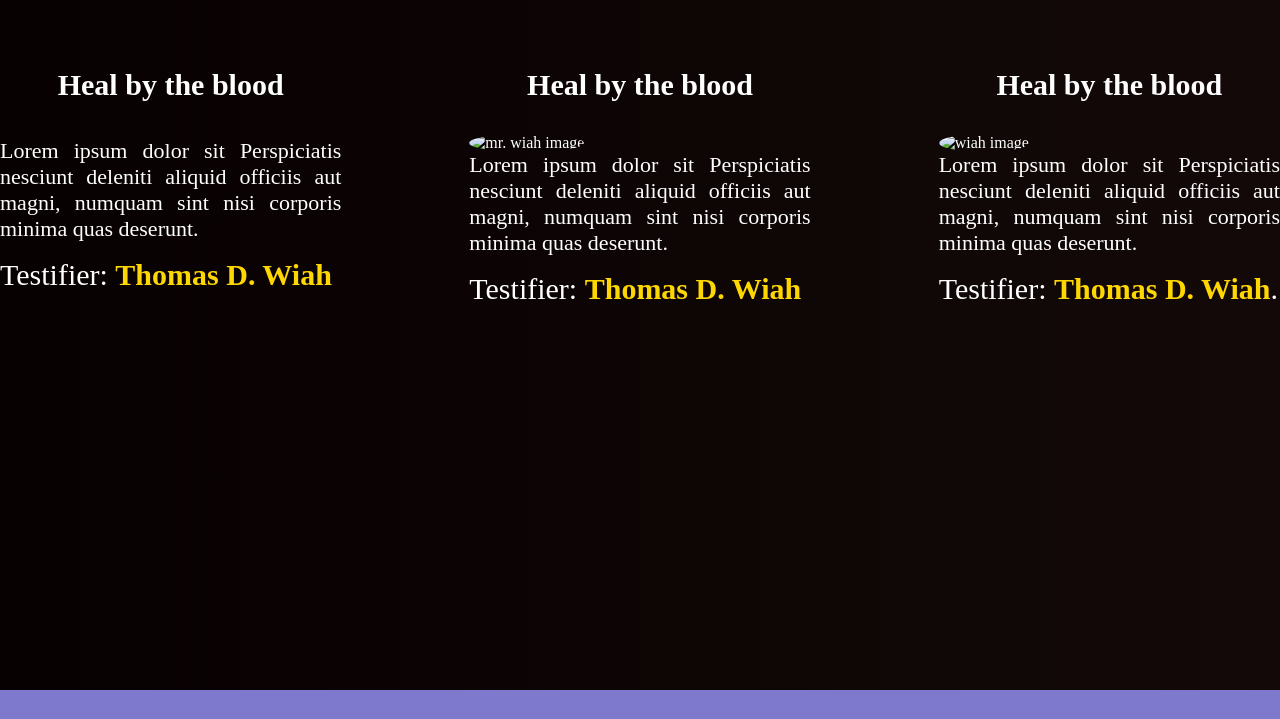
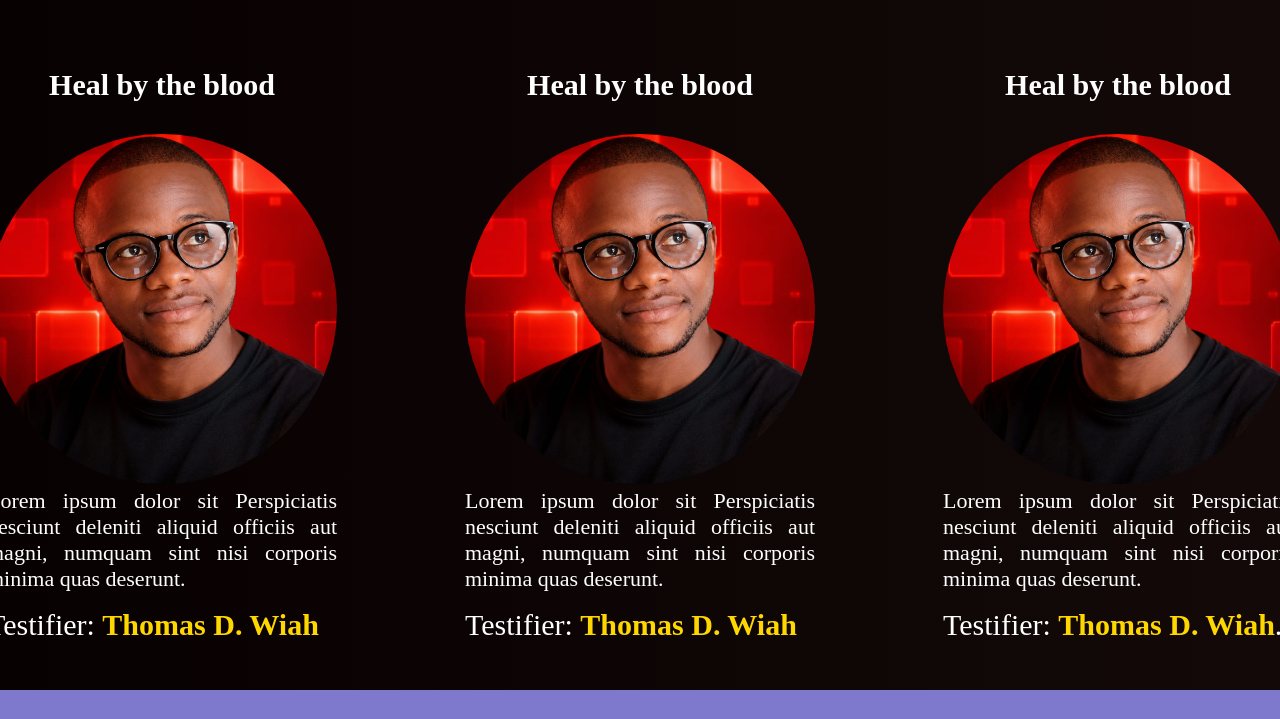
Before and after one commit to wiahd0000/project-practice, a plain HTML site: page index.html in a window 1280 px wide. Shown: the part 1560-2279 px from the top of the page. Drawn offline with Linux system fonts and the light colour scheme; the site is published under a folder, as on GitHub Pages, so addresses that start at the root find nothing.

Commit message:
second commit

```diff
--- a/index.html
+++ b/index.html
@@ -18,7 +18,7 @@
   <main class="container">
     <section class="page-one">
       <div class="img">
-        <img src="/assets/about.jpeg" alt="">
+        <img src="assets/about.jpeg" alt="">
       </div>
 
       <div class="text-one">
@@ -83,7 +83,7 @@
     <section class="testimony">
       <div class="testimony-one">
         <h4>Heal by the blood</h4>
-        <img src="/assets/profile-1.jpeg" alt="">
+        <img src="assets/profile-1.jpeg" alt="">
         <p>Lorem ipsum dolor sit Perspiciatis nesciunt deleniti aliquid officiis aut magni, numquam sint nisi
           corporis minima quas deserunt. </p>
         <label>Testifier: <span> Thomas D. Wiah</span></h4>
@@ -92,7 +92,7 @@
 
       <div class="testimony-one">
         <h4>Heal by the blood</h4>
-        <img src="/assets/profile-1.jpeg" alt="mr. wiah image">
+        <img src="assets/profile-1.jpeg" alt="mr. wiah image">
         <p>Lorem ipsum dolor sit Perspiciatis nesciunt deleniti aliquid officiis aut magni, numquam sint nisi
           corporis minima quas deserunt. </p>
         <label>Testifier: <span>Thomas D. Wiah</span></label>
@@ -100,7 +100,7 @@
 
       <div class="testimony-one">
         <h4>Heal by the blood</h4>
-        <img src="/assets/profile-1.jpeg" alt="wiah image">
+        <img src="assets/profile-1.jpeg" alt="wiah image">
         <p>Lorem ipsum dolor sit Perspiciatis nesciunt deleniti aliquid officiis aut magni, numquam sint nisi
           corporis minima quas deserunt. </p>
         <label>Testifier: <span>Thomas D. Wiah</span>.</label>
```
